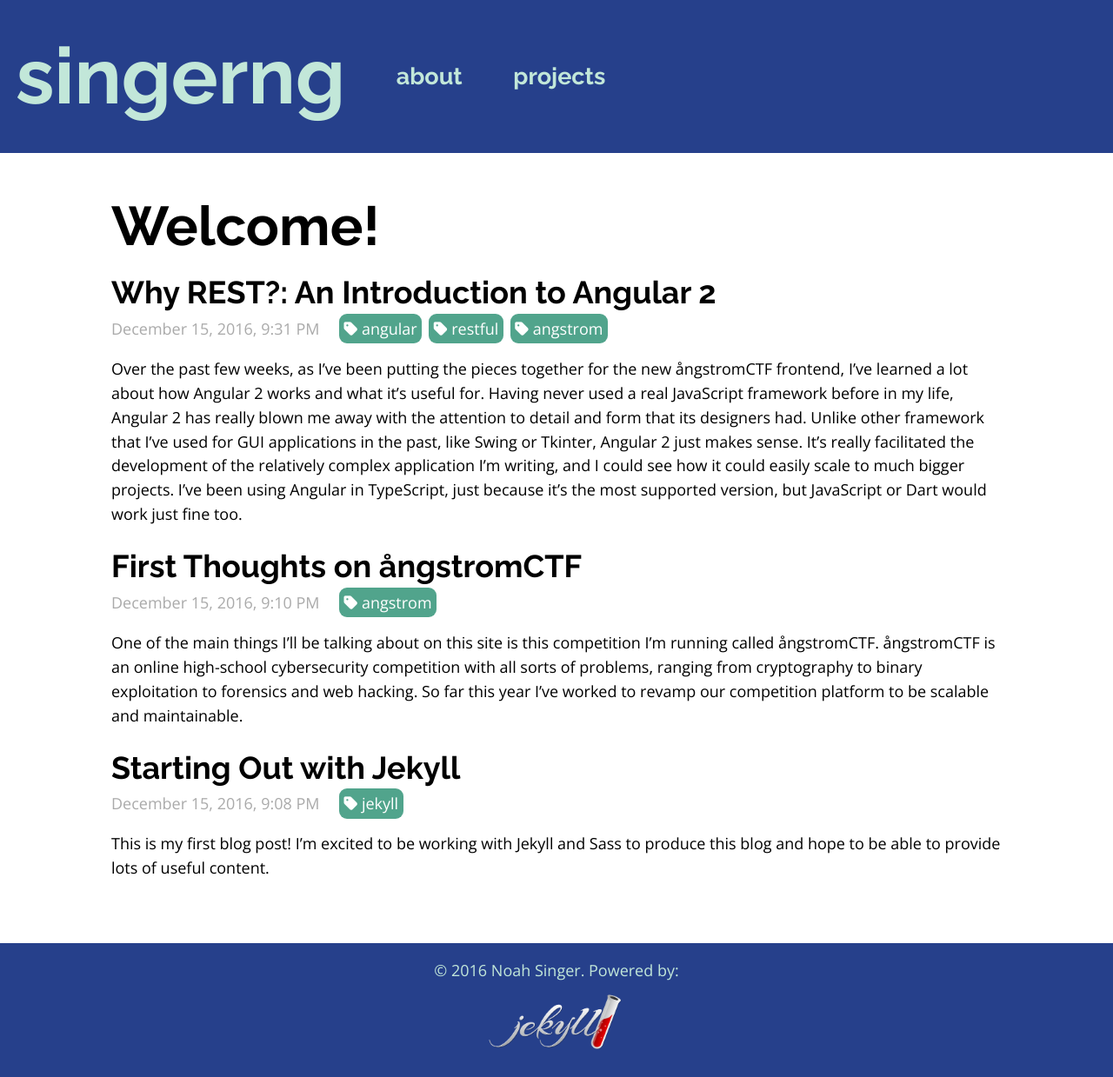
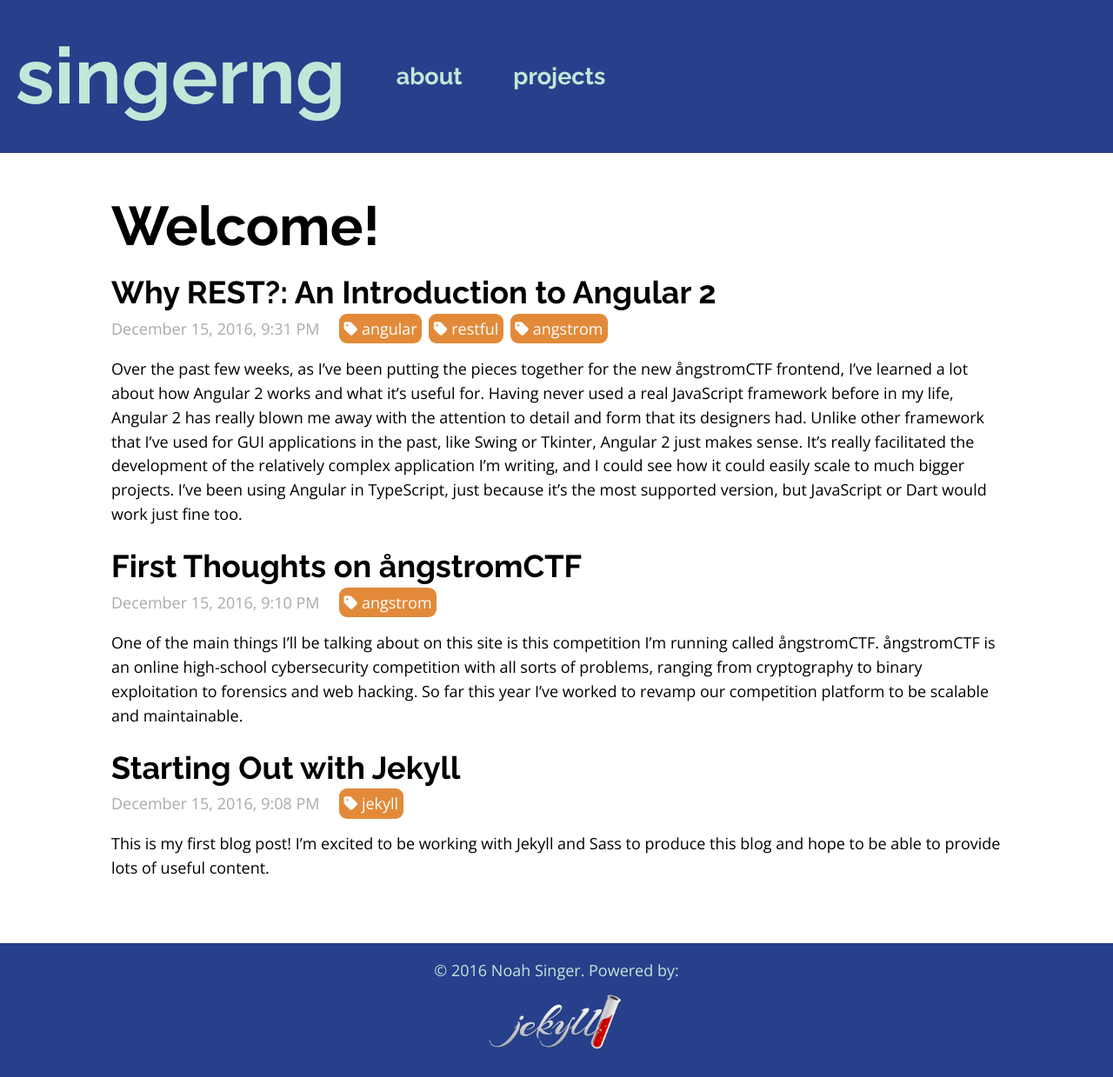
Before and after one commit to singerng/noahsinger.org, a Jekyll site: the page built from index/index.html, in a window 1280 px wide. Shown: the whole page at 87% size. Built offline with Jekyll 4.4.1, drawn with Linux system fonts in a browser that asks for light colours; nearby versions of some CDN libraries.

Commit message:
orange :D

```diff
--- a/static/styles/theme.scss
+++ b/static/styles/theme.scss
@@ -4,6 +4,11 @@
 @import url('https://fonts.googleapis.com/css?family=Open+Sans:400,700');
 @import url('https://fonts.googleapis.com/css?family=Raleway:400,700');
 @import 'rouge';
+
+$primary-darker-color: #0d0221;
+$primary-color: #26408b;
+$primary-lighter-color: #c2e7d9;
+$accent-color: #e28a39;
 
 * {
     font-family: "Open Sans", sans-serif;
@@ -50,9 +55,9 @@ div#content {
 }
 
 div#header, div#footer {
-    background-color: #26408b;
+    background-color: $primary-color;
     padding: 1rem;
-    color: #c2e7d9;
+    color: $primary-lighter-color;
 }
 
 div#header {
@@ -65,7 +70,7 @@ div#footer {
 }
 
 a, a:visited {
-    color: #0b9;
+    color: $accent-color;
 }
 
 a.nav-link, a.nav-link:active {
@@ -92,7 +97,7 @@ img#jekyll-logo {
 
 li.tag {
     display: inline;
-    background-color: #51a48c;
+    background-color: $accent-color;
     color: white;
     padding: 0.3rem;
     border-radius: .5rem;
@@ -100,8 +105,8 @@ li.tag {
 }
 
 li.tag:hover {
-    background-color: #0d0221;
-    color: #51a48c;
+    background-color: $primary-darker-color;
+    color: $accent-color;
 }
 
 ul.tags {
```
